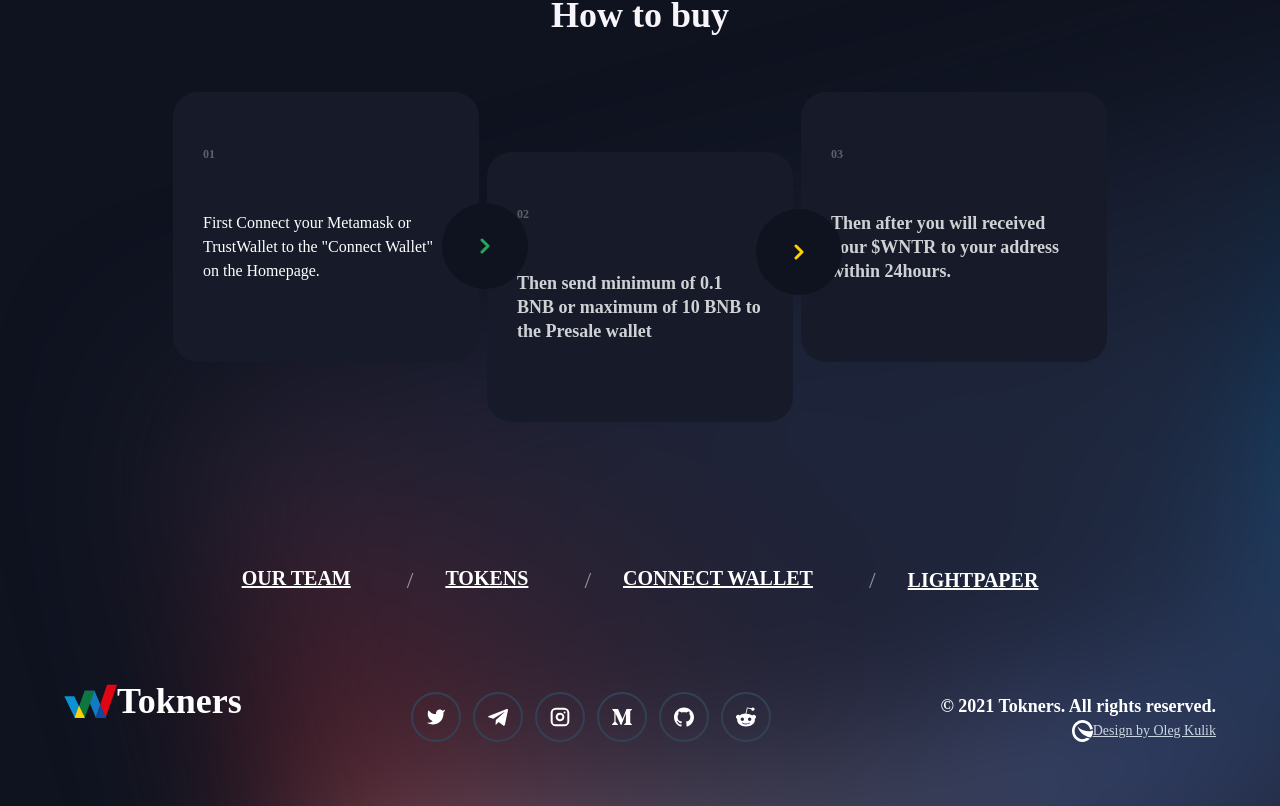
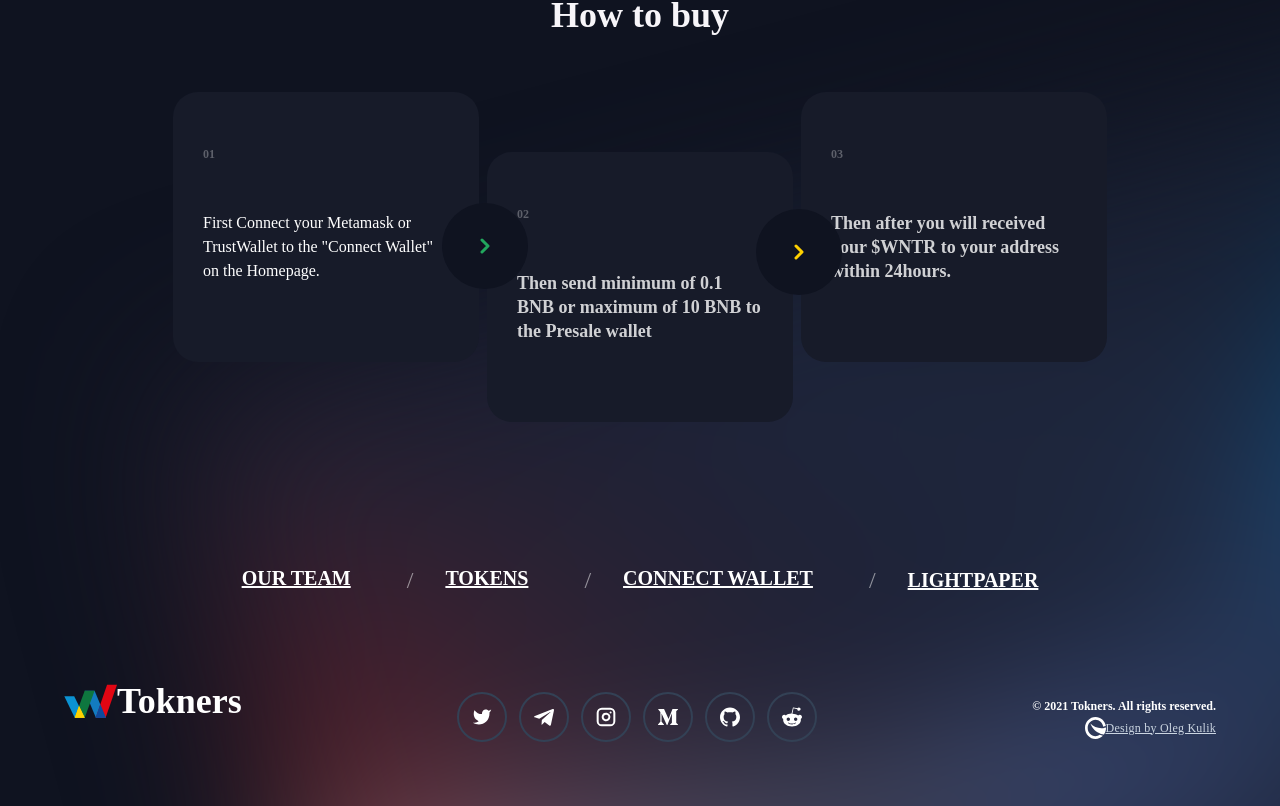
Before and after one commit to techloset/adan-tokeners-app, a React (Create React App) app: page / in a window 1280 px wide. Shown: the part 5338-6144 px from the top of the page. Built offline with nearby package versions, Linux system fonts and the light colour scheme; a web font is replaced by a local one.

Commit message:
QA points

```diff
--- a/src/components/footer/Footer.jsx
+++ b/src/components/footer/Footer.jsx
@@ -37,13 +37,13 @@ const Footer = () => {
         <Links />
 
         <div className=' block' >
-          <p className='text-lg font-semibold text-white '>&copy; 2021 Tokners. All rights reserved.</p>
+          <p className='text-[12px] font-bold leading-[22px] text-white '>&copy; 2021 Tokners. All rights reserved.</p>
           <div className='flex items-center lg:justify-end xl:justify-end justify-center'>
             <svg xmlns="http://www.w3.org/2000/svg" width="21" height="22" viewBox="0 0 21 22" fill="none">
               <path d="M18.3148 11.1316C17.6938 11.2085 17.0618 11.2481 16.4211 11.2481C12.1493 11.2481 8.2699 9.4886 5.40707 6.62362C7.15259 11.5664 11.0661 15.4078 15.9384 16.8808C16.8092 17.1441 17.7107 17.3317 18.636 17.4364C18.7539 17.4497 18.8722 17.4617 18.9909 17.4724L18.9951 17.4663C20.2561 15.6513 21 13.4167 21 11C21 10.8499 20.9971 10.7005 20.9914 10.5519C20.1277 10.8221 19.2332 11.0177 18.3148 11.1316Z" fill="white" />
               <path d="M2.68421 11C2.68421 15.5221 6.18346 19.188 10.5 19.188C12.0824 19.188 13.555 18.6953 14.7857 17.8484C15.7603 18.3201 16.8157 18.6398 17.9241 18.7787C16.024 20.769 13.3992 22 10.5 22C4.70101 22 0 17.0751 0 11C0 4.92487 4.70101 0 10.5 0C15.6857 0 19.9933 3.93818 20.8465 9.11543C20.0097 9.40738 19.1262 9.592 18.2106 9.6537C17.5984 5.77135 14.3794 2.81203 10.5 2.81203C6.18346 2.81203 2.68421 6.47791 2.68421 11Z" fill="white" />
             </svg>
-            <p className='underline text-sm text-slate-300'>Design by Oleg Kulik</p>
+            <p className='underline text-[12px] font-[400]  tracking-[0.24px] leading-[140%] text-slate-300'>Design by Oleg Kulik</p>
           </div>
         </div>
 
```
